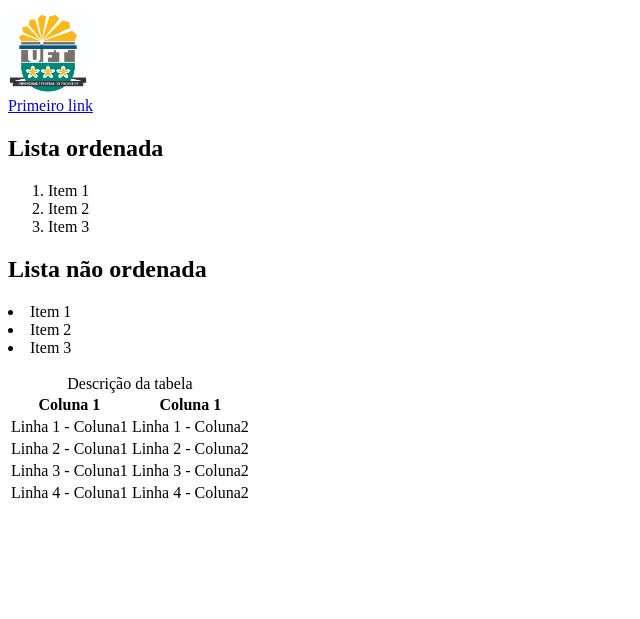
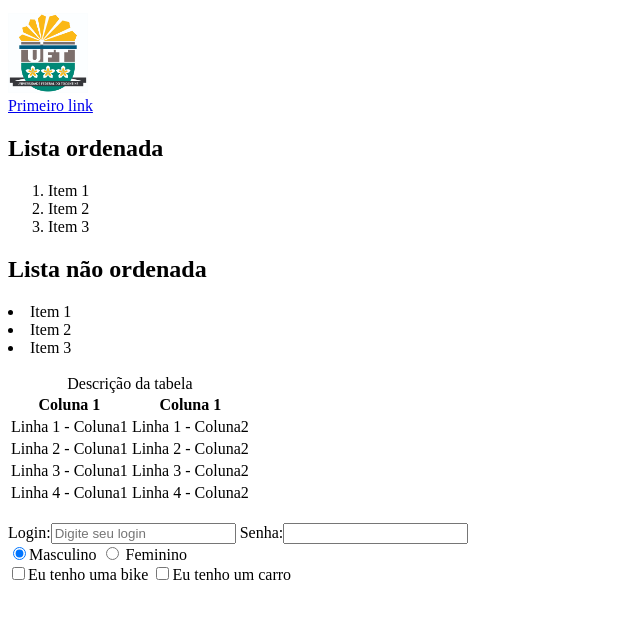
Before and after one commit to keyzemirelle/programacaoComercial, a plain HTML site: page index.html in a window 1280 px wide. Shown: the part 101-720 px from the top of the page, without its empty margins (0-640 px from the left). Drawn offline with Linux system fonts and the light colour scheme.

Commit message:
alteracao

```diff
--- a/index.html
+++ b/index.html
@@ -61,6 +61,18 @@
 			</tr>
 		</tbody>
 	</table>
+	<br>
+	<form action="/cadastro" method="post">
+		Login:<input type="text" name="login" placeholder="Digite seu login">
+		Senha:<input type="password" name="senha">
+		<br>
+		<input type="radio" name="sexo" value="1" checked>Masculino
+		<input type="radio" name="sexo" value="1"> Feminino
+		<br>
+		<input type="checkbox" name="veiculo1" value="bike">Eu tenho uma bike
+		<input type="checkbox" name="veiculo2" value="carro">Eu tenho um carro
+
+	</form>
 
 </body>
 </html>
```
